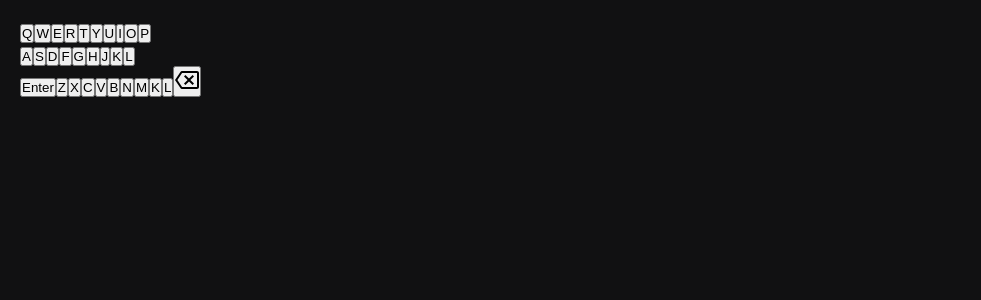
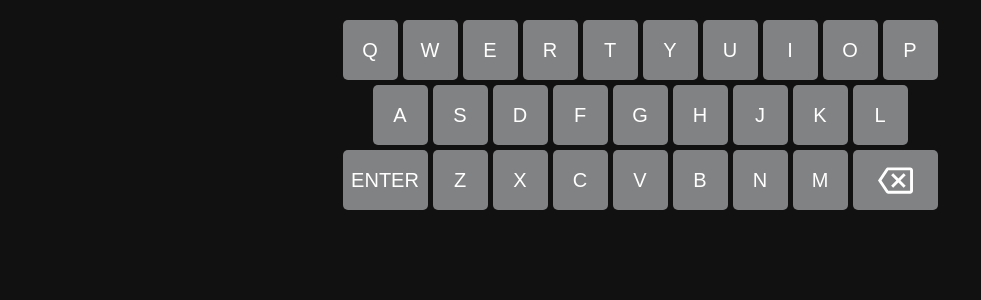
Before and after one commit to DevlinRocha/vvordle, a Vue app: page / in a window 1280 px wide. Shown: the top 300 px of the page, without its empty margins (0-981 px from the left). Built offline with nearby package versions, Linux system fonts and the light colour scheme.

Commit message:
Style keyboard

```diff
--- a/src/components/Keyboard.vue
+++ b/src/components/Keyboard.vue
@@ -1,7 +1,7 @@
 <script setup lang="ts"></script>
 
 <template>
-  <div class="container">
+  <div class="keyboard">
     <button class="key">Q</button>
     <button class="key">W</button>
     <button class="key">E</button>
@@ -35,8 +35,6 @@
     <button class="key">B</button>
     <button class="key">N</button>
     <button class="key">M</button>
-    <button class="key">K</button>
-    <button class="key">L</button>
     <button class="key large">
       <svg
         xmlns="http://www.w3.org/2000/svg"
@@ -53,4 +51,37 @@
   </div>
 </template>
 
-<style scoped></style>
+<style scoped>
+.keyboard {
+  display: grid;
+  grid-template-columns: repeat(20, minmax(auto, 1.25em));
+  grid-auto-rows: 3em;
+  gap: 0.25em;
+  justify-content: center;
+}
+
+.key {
+  grid-column: span 2;
+  display: flex;
+  justify-content: center;
+  align-items: center;
+  background-color: hsl(200, 1%, 51%);
+  color: white;
+  fill: white;
+  border: 0.25em;
+  border-radius: 0.25em;
+  font-size: inherit;
+  text-transform: uppercase;
+  cursor: pointer;
+  user-select: none;
+}
+
+.key.large {
+  grid-column: span 3;
+}
+
+.key > svg {
+  width: 1.75em;
+  height: 1.75em;
+}
+</style>
```
